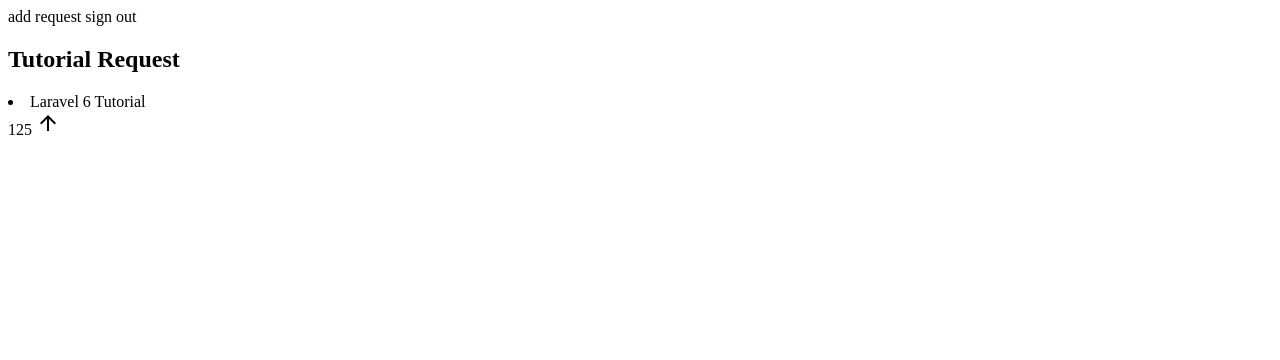
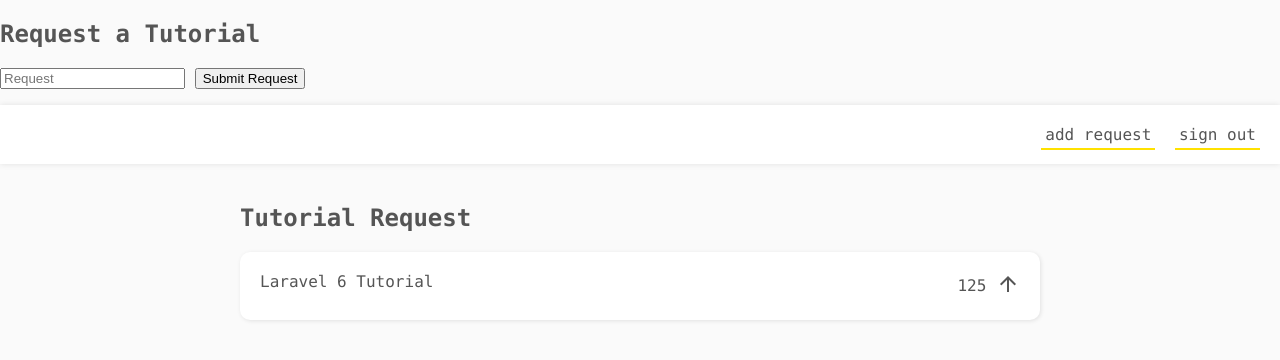
Before and after one commit to Rillwz/Firebase-Functions, a plain HTML site: page public/index.html in a window 1280 px wide. Drawn offline with Linux system fonts and the light colour scheme.

Commit message:
html template

```diff
--- a/public/css/style.css
+++ b/public/css/style.css
@@ -34,3 +34,35 @@ header a:hover{
     background: #ffe100;
     color: black;
 }
+
+.content{
+    max-width: 800px;
+    margin: 40px auto 0;
+}
+
+.request-list li{
+    padding: 20px;
+    margin: 10px auto;
+    list-style-type: none;
+    background: white;
+    border-radius: 10px;
+    box-shadow: 1px 1px 4px rgba(0, 0, 0, 0.1);
+    display: flex;
+    justify-content: space-between;
+}
+
+.request-list .votes{
+    position: relative;
+    top: -5px;
+    z-index: 0;
+}
+
+.request-list .upvote{
+    cursor: pointer;
+    border-radius: 50%;
+}
+
+.request-list .upvote:active{
+    color: black;
+    background: #ffe100;
+}
--- a/public/index.html
+++ b/public/index.html
@@ -5,8 +5,19 @@
     <meta name="viewport" content="width=device-width, initial-scale=1">
     <title>Tutorial Request</title>
     <link href="https://fonts.googleapis.com/icon?family=Material+Icons" rel="stylesheet">
+    <link rel="stylesheet" href="css/style.css"/>
+    <body>
 
-    <body>
+      <div class="new-request">
+        <div class="modal">
+          <h2>Request a Tutorial</h2>
+          <form>
+            <input type="text" name="request" placeholder="Request">
+            <button>Submit Request</button>
+            <p class="error"></p>
+          </form>
+        </div>
+      </div>
 
       <header>
         <nav>
```
